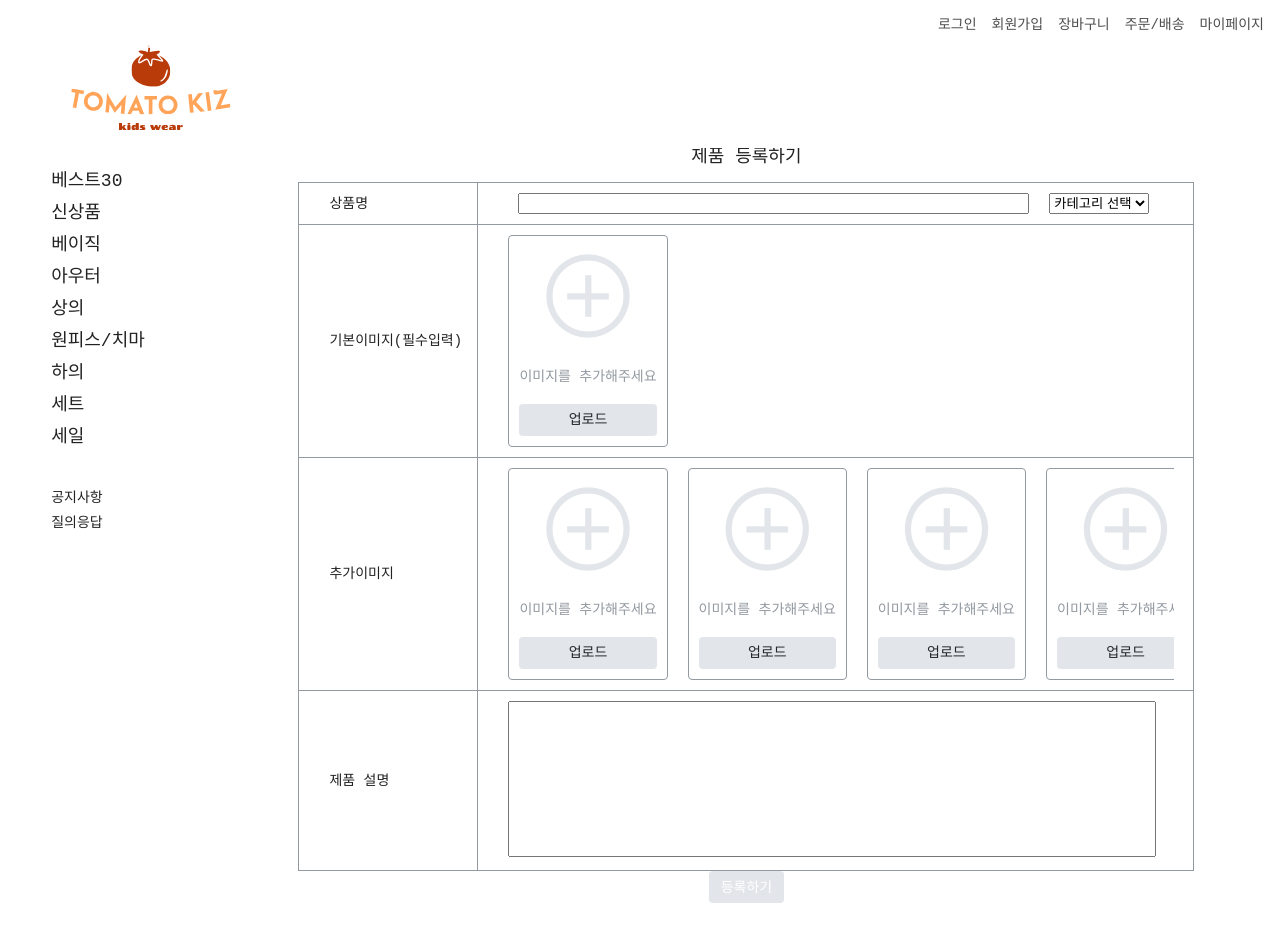
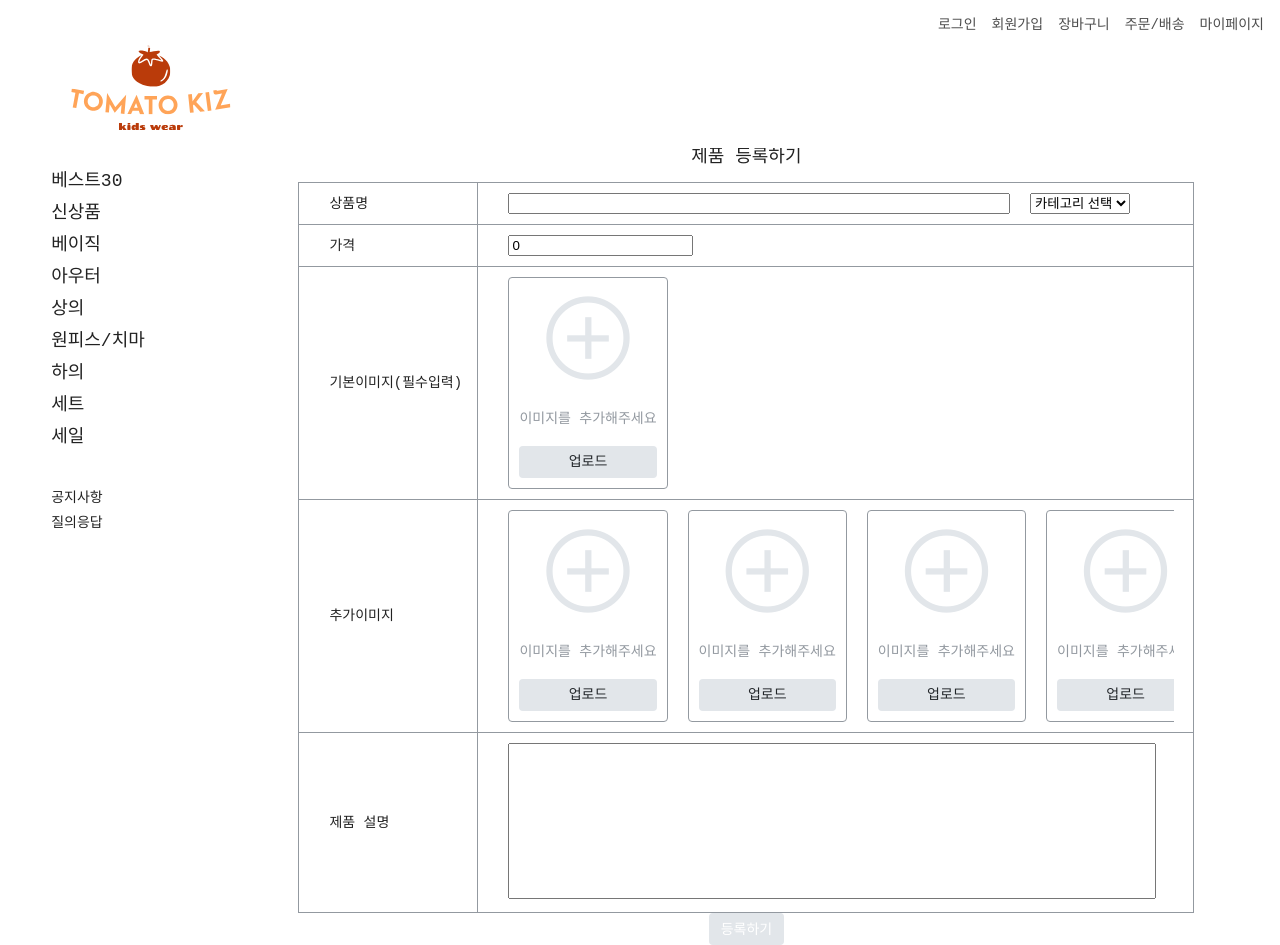
Before and after one commit to codingjamee/tomato_shop, a React (Create React App) app: page /admin in a window 1280 px wide. Before the commit the page ends 903 px from the top, so only its background shows below. Built offline with nearby package versions, Linux system fonts and the light colour scheme.

Commit message:
가격 칸 추가

```diff
--- a/src/pages/Admin.jsx
+++ b/src/pages/Admin.jsx
@@ -39,6 +39,15 @@ const selectReducer = (state, action) => {
   return { value: "", isValid: false };
 };
 
+const priceReducer = (state, action) => {
+  if (action.type === "PRICE_INPUT") {
+    return { value: action.value, isValid: action.value > 0 };
+  }
+  if (action.type === "PRICE_BLUR") {
+    return { value: state.value, isValid: state.value > 0 };
+  }
+};
+
 const Admin = () => {
   const [titleState, dispatchTitle] = useReducer(titleReducer, {
     value: "",
@@ -47,6 +56,11 @@ const Admin = () => {
 
   const [selectState, dispatchSelect] = useReducer(selectReducer, {
     value: "",
+    isValid: false,
+  });
+
+  const [priceState, dispatchPrice] = useReducer(priceReducer, {
+    value: 0,
     isValid: false,
   });
   const [imgView, setImgView] = useState({});
@@ -58,17 +72,11 @@ const Admin = () => {
   const { isValid: selectIsValid } = selectState;
 
   useEffect(() => {
-    console.log("titleIsValid", titleIsValid);
-    console.log("selectIsValid", selectIsValid);
-
     setFormIsValid(titleIsValid && selectIsValid && !!imgView["img1"]);
-    console.log("formIsValid", formIsValid);
   }, [titleIsValid, selectIsValid, formIsValid, imgView]);
 
   const titleValChangeHandler = (e) => {
     dispatchTitle({ type: "USER_INPUT", value: e.target.value });
-    console.log("titlechange");
-    console.log(titleState);
   };
 
   const titleBlurHandler = () => {
@@ -77,18 +85,20 @@ const Admin = () => {
 
   const selectHandler = (e) => {
     dispatchSelect({ type: "USER_SELECT", value: e.target.value });
-    console.log("selectchange");
-
-    console.log(selectState);
   };
   const selectBlurHandler = () => {
     dispatchSelect({ type: "SELECT_BLUR" });
   };
 
+  const priceChangeHandler = (e) => {
+    dispatchPrice({ type: "PRICE_INPUT", value: e.target.value });
+  };
+  const priceBlurHandler = () => {
+    dispatchPrice({ type: "PRICE_BLUR" });
+  };
+
   const imgHandler = (imgUrl, imgId) => {
-    console.log("imgHandler");
     setImgView({ ...imgView, [imgId]: `${imgUrl}` });
-    console.log(imgView);
   };
 
   const productDetailInput = (e) => {
@@ -119,7 +129,7 @@ const Admin = () => {
                 <TdataTitle>
                   <label htmlFor="productTitle">상품명</label>
                 </TdataTitle>
-                <TdataTitle>
+                <Tdata>
                   <div className="table__cate">
                     <input
                       className="table__input"
@@ -136,7 +146,24 @@ const Admin = () => {
                       selectState={selectState}
                     />
                   </div>
+                </Tdata>
+              </Trow>
+              <Trow>
+                <TdataTitle>
+                  <label htmlFor="productPrice">가격</label>
                 </TdataTitle>
+                <Tdata>
+                  <div className="table__input--left">
+                    <input
+                      className="table__input table__input--price"
+                      id="productPrice"
+                      type="number"
+                      onChange={priceChangeHandler}
+                      onBlur={priceBlurHandler}
+                      value={priceState.value}
+                    />
+                  </div>
+                </Tdata>
               </Trow>
               <Trow>
                 <TdataTitle>기본이미지(필수입력)</TdataTitle>
--- a/src/styles/_admin.scss
+++ b/src/styles/_admin.scss
@@ -33,6 +33,7 @@
     height: 0;
     width: 40%;
     padding: 0 20px 0;
+
     &--add {
       max-width: 80vw;
       display: flex;
@@ -55,7 +56,10 @@
     margin: 10px;
     flex-grow: 2;
     // width: 95%;
-    text-align: left;
+    &--left {
+      text-align: left;
+      width: 40%;
+    }
   }
   &__select {
     margin: 10px;
```
